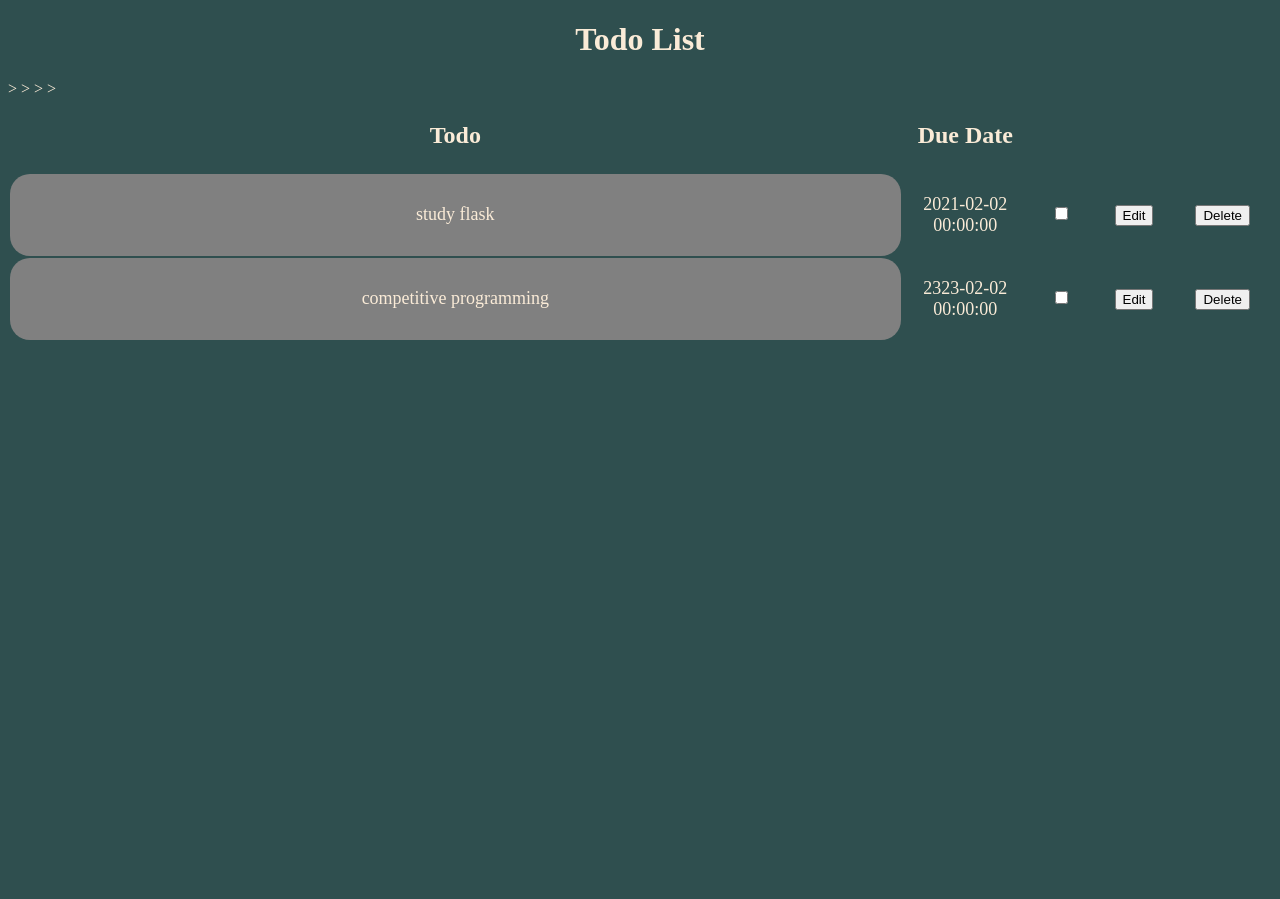
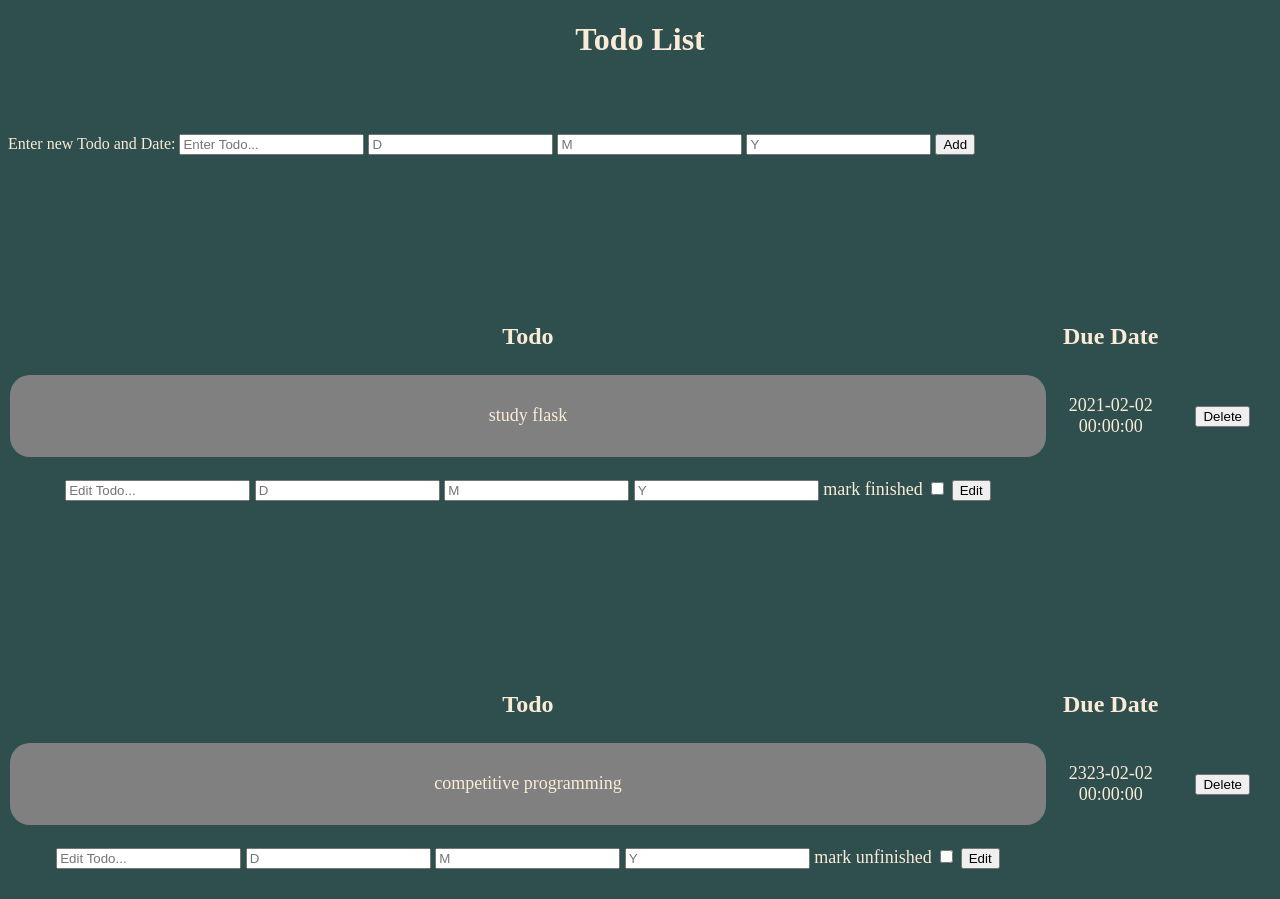
Before and after one commit to TarekMGamal/Todo-list, a Flask app: page / in a window 1280 px wide. Before the commit the page ends 340 px from the top, so only its background shows below. Run offline with Flask 2, Linux system fonts and the light colour scheme; data comes from the database, SQL or seed files in the repository; both versions use the stored data as it was after the commit.

Commit message:
added functionality to buttons and finished tasks displayed at the bottom

```diff
--- a/TodoList/__init__.py
+++ b/TodoList/__init__.py
@@ -4,6 +4,7 @@
 app = Flask(__name__)
 
 app.config['SQLALCHEMY_DATABASE_URI'] = 'sqlite:///tasks.db'
+app.config['SECRET_KEY'] = '61860003fc4caf9e516bb6ef'
 
 database = SQLAlchemy(app)
 
--- a/TodoList/models.py
+++ b/TodoList/models.py
@@ -2,8 +2,8 @@
 
 class task(database.Model):
     id = database.Column(database.Integer() , primary_key = True)
-    todo = database.Column(database.String(length = 50) , nullable = False)
-    isdone = database.Column(database.Boolean() , default = False , nullable = False)
-    date = database.Column(database.DateTime() , nullable = False)
+    todo = database.Column(database.String(length = 50))
+    isdone = database.Column(database.Boolean() , default = False)
+    date = database.Column(database.DateTime())
     def __repr__(self):
         return f'task {self.id}'
--- a/TodoList/routes.py
+++ b/TodoList/routes.py
@@ -1,9 +1,54 @@
+import datetime
+from flask.helpers import url_for
+from werkzeug.utils import redirect
 from TodoList import app
-from flask import render_template
+from flask import render_template , request
 from TodoList.models import task
+from TodoList import database
 
 @app.route('/')
 @app.route('/home')
 def TodoList():
     todolist = task.query.all()
     return render_template('homepage.html' , todolist=todolist)
+
+
+@app.route('/add', methods=['POST' , 'GET'])
+def addtask():
+    todo = request.form.get("newtodo")
+    dateday = request.form.get("newdateday")
+    datemonth = request.form.get("newdatemonth")
+    dateyear = request.form.get("newdateyear")
+    date = datetime.datetime(int(dateyear) , int(datemonth) , int(dateday))
+    new_todo = task(todo=todo, date=date , isdone=False)
+    database.session.add(new_todo)
+    database.session.commit()
+    return redirect(url_for('TodoList'))
+
+
+@app.route('/edit/<int:task_id>', methods=['POST' , 'GET'])
+def edittask(task_id):
+    todo = request.form.get("edittodo")
+    dateday = request.form.get("editday")
+    datemonth = request.form.get("editmonth")
+    dateyear = request.form.get("edityear")
+    date = datetime.datetime(int(dateyear) , int(datemonth) , int(dateday))
+    done = request.form.get("editisdone")
+    if done == 'on':
+        done = True
+    else:
+        done = False
+    existingtask = task.query.filter_by(id=task_id).first()
+    existingtask.todo = todo
+    existingtask.date = date
+    existingtask.isdone = done
+    database.session.commit()
+    return redirect(url_for('TodoList'))
+
+
+@app.route('/delete/<int:task_id>', methods=['POST' , 'GET'])
+def deletetask(task_id):
+    existingtask = task.query.filter_by(id=task_id).first()
+    database.session.delete(existingtask)
+    database.session.commit()
+    return redirect(url_for('TodoList'))
--- a/TodoList/templates/homepage.html
+++ b/TodoList/templates/homepage.html
@@ -9,30 +9,94 @@
 </head>
 <body>
     <h1>Todo List</h1>
-    <div>
-
-    </div>
+    <br><br><br>
+    <form action="/add" method="post">
+        <div>
+            <label>Enter new Todo and Date: </label>
+            <input type="text" name="newtodo" placeholder="Enter Todo..." required>
+            <input type="number" name="newdateday"  placeholder="D" required>
+            <input type="number" name="newdatemonth" placeholder="M" required>
+            <input type="number" name="newdateyear" placeholder="Y" required>
+            <button type="submit">Add</button>
+        </div>
+    </form>
+    <br><br><br><br><br><br><br><br>
     <table>
         <thead>
             <tr>
                 <th scope="col">Todo</th>
                 <th scope="col" class="date">Due Date</th>
                 <th scope="col" class="button"></th>
-                <th scope="col" class="button"></th>
-                <th scope="col" class="button"></th>
             </tr>
         </thead>
         <tbody>
             {% for todo in todolist %}
+                {% if todo.isdone == False %}
                 <tr>
                     <td class="content">{{todo.todo}}</td>
                     <td>{{todo.date}}</td>
-                    <td><input type="checkbox"></td>
-                    <td><button type="button">Edit</button></td>>
-                    <td><button type="button">Delete</button></td>>
+                    <td>
+                        <form action="/delete/{{ todo.id }}" method="POST">
+                            <button type="submit">Delete</button>
+                        </form>
+                    </td>
                 </tr>
+                <tr>
+                    <form action="/edit/{{ todo.id }}" method="post">
+                        <td>
+                            <input type="text" name="edittodo" placeholder="Edit Todo..." required>
+                            <input type="number" name="editday" , placeholder="D" required>
+                            <input type="number" name="editmonth" , placeholder="M" required>
+                            <input type="number" name="edityear" , placeholder="Y" required>
+                            <label>mark finished</label>
+                            <input type="checkbox" name="editisdone">
+                            <button type="submit">Edit</button>
+                        </td>
+                    </form>
+                </tr>
+                {% endif %}
             {% endfor %}
         </tbody>
-    </table>
-</body>
+        </table>
+        <br><br><br><br><br><br><br><br>
+        <table>
+            <thead>
+                <tr>
+                    <th scope="col">Todo</th>
+                    <th scope="col" class="date">Due Date</th>
+                    <th scope="col" class="button"></th>
+                </tr>
+            </thead>
+            <tbody>
+                {% for todo in todolist %}
+                {% if todo.isdone == True %}
+                <tr>
+                    <td class="content">{{todo.todo}}</td>
+                    <td>{{todo.date}}</td>
+                    <td>
+                        <form action="/delete/{{ todo.id }}" method="POST">
+                            <button type="submit">
+                                Delete
+                            </button>
+                        </form>
+                    </td>
+                </tr>
+                <tr>
+                    <form action="/edit/{{ todo.id }}" method="post">
+                        <td>
+                            <input type="text" name="edittodo" placeholder="Edit Todo..." required>
+                            <input type="number" name="editday" , placeholder="D" required>
+                            <input type="number" name="editmonth" , placeholder="M" required>
+                            <input type="number" name="edityear" , placeholder="Y" required>
+                            <label>mark unfinished</label>
+                            <input type="checkbox" name="editisdone">
+                            <button type="submit">Edit</button>
+                        </td>
+                    </form>
+                </tr>
+                {% endif %}
+            {% endfor %}
+            </tbody>
+        </table>
+    </body>
 </html>
--- a/main.py
+++ b/main.py
@@ -1,4 +1,4 @@
 from TodoList import app
 
 if __name__ == '__main__':
-    app.run(debug=True)
+    app.run(debug=True , use_reloader=True)
```
Also changed, not shown: TodoList/static/styles/homepagestyle.css (line endings or trailing spaces), TodoList/tasks.db.
